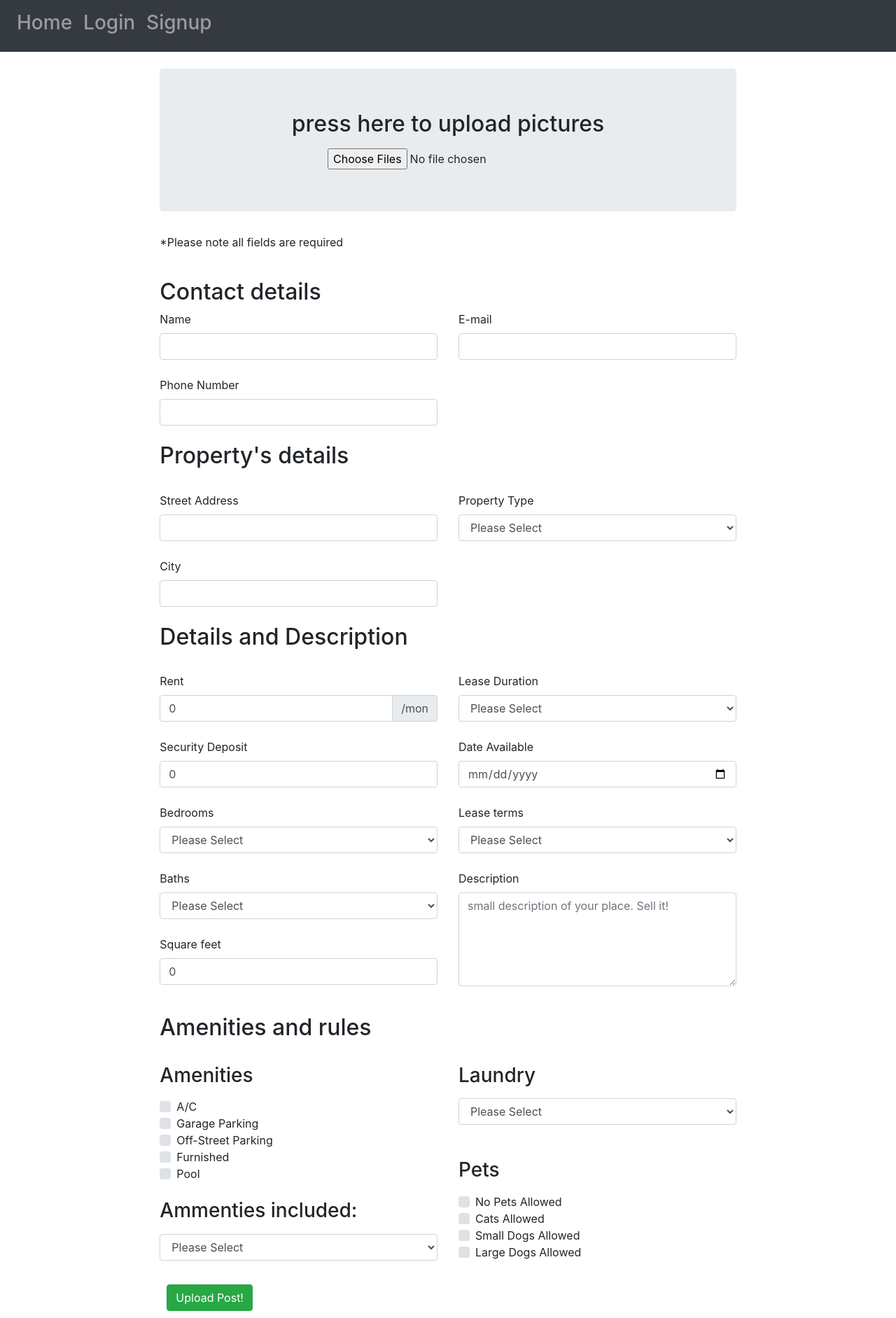
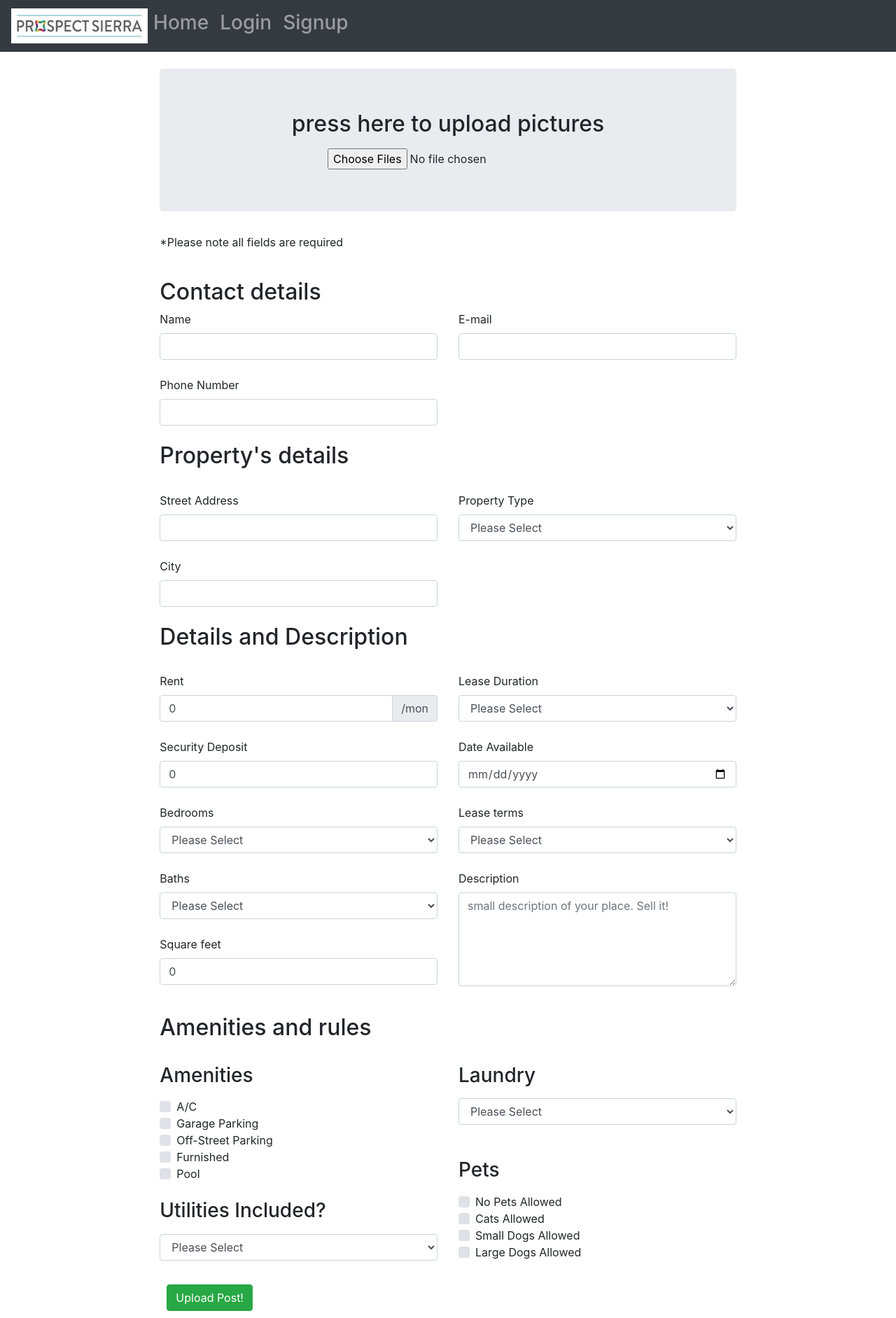
Before and after one commit to SamLlamas/teachsite, a React (Create React App) app in the folder client/: page /upload in a window 1280 px wide. Shown: the whole page at 70% size. Built offline with nearby package versions, Linux system fonts and the light colour scheme.

Commit message:
added logo

```diff
--- a/client/src/components/Nav/Nav.js
+++ b/client/src/components/Nav/Nav.js
@@ -1,4 +1,5 @@
 import React, { Component } from "react";
+import p2 from "../../images/prospectsierrawith logo.png"
 
 class Nav extends Component {
   logout() {
@@ -34,7 +35,9 @@ class Nav extends Component {
 
   render() {
     const Nav = (
+
       <nav className="navbar navbar-expand-lg navbar-dark bg-dark justify-content-start">
+      <img src={p2} alt="Panther Den Logo" height = '50px'/>
         <button className="navbar-toggler" type="button" data-toggle="collapse" data-target="#navbarTogglerDemo01" aria-controls="navbarTogglerDemo01" aria-expanded="false" aria-label="Toggle navigation">
           <span className="navbar-toggler-icon"></span>
         </button>
--- a/client/src/pages/Upload/Upload.js
+++ b/client/src/pages/Upload/Upload.js
@@ -371,7 +371,7 @@ class Upload extends Component {
 
                                     <br />
 
-                                    <label><h3>Ammenties included:</h3></label>
+                                    <label><h3>Utilities Included?</h3></label>
                                     <select className="form-control" value={this.state.ammenties} onChange={this.handleChange} required name="ammenties">
                                         <option defaultValue disabled>Please Select</option>
                                         <option value="yes">Yes</option>
```
Also changed, not shown: client/src/images/prospectsierrawith logo.png (added).
